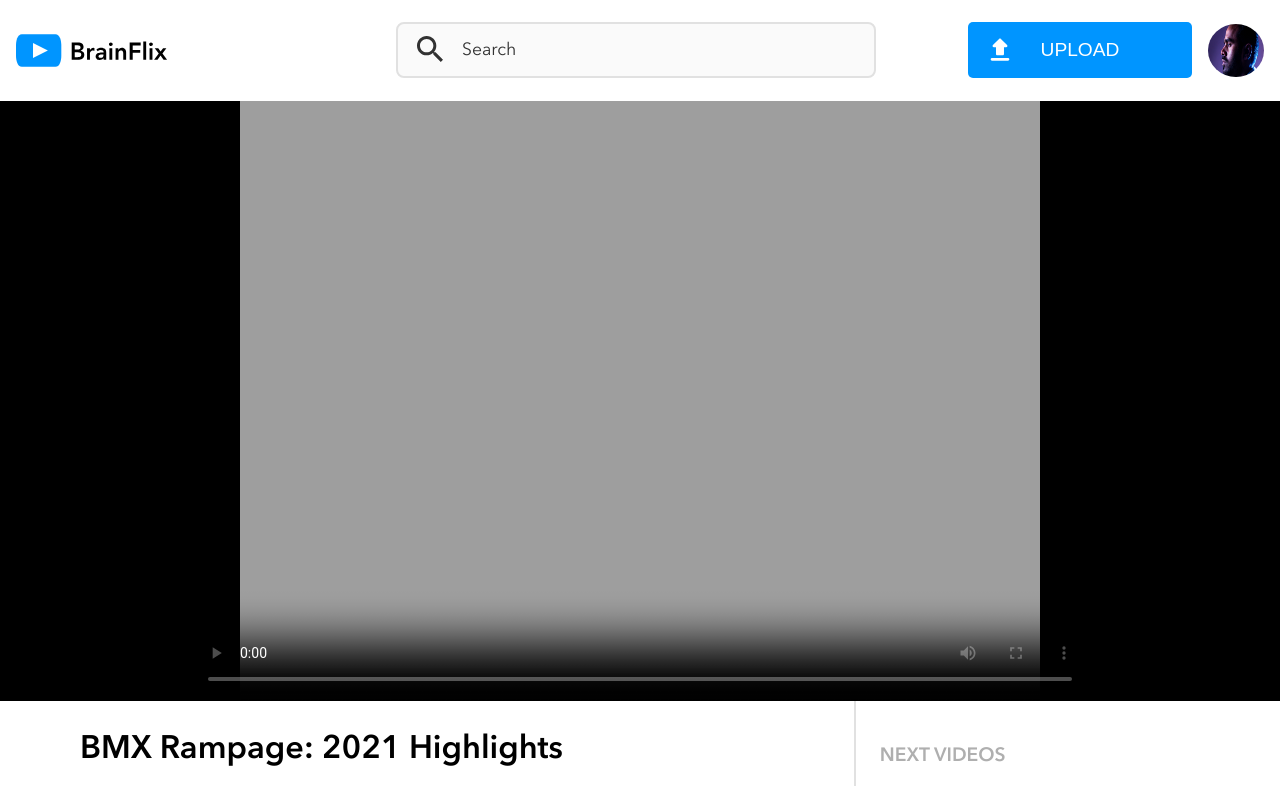
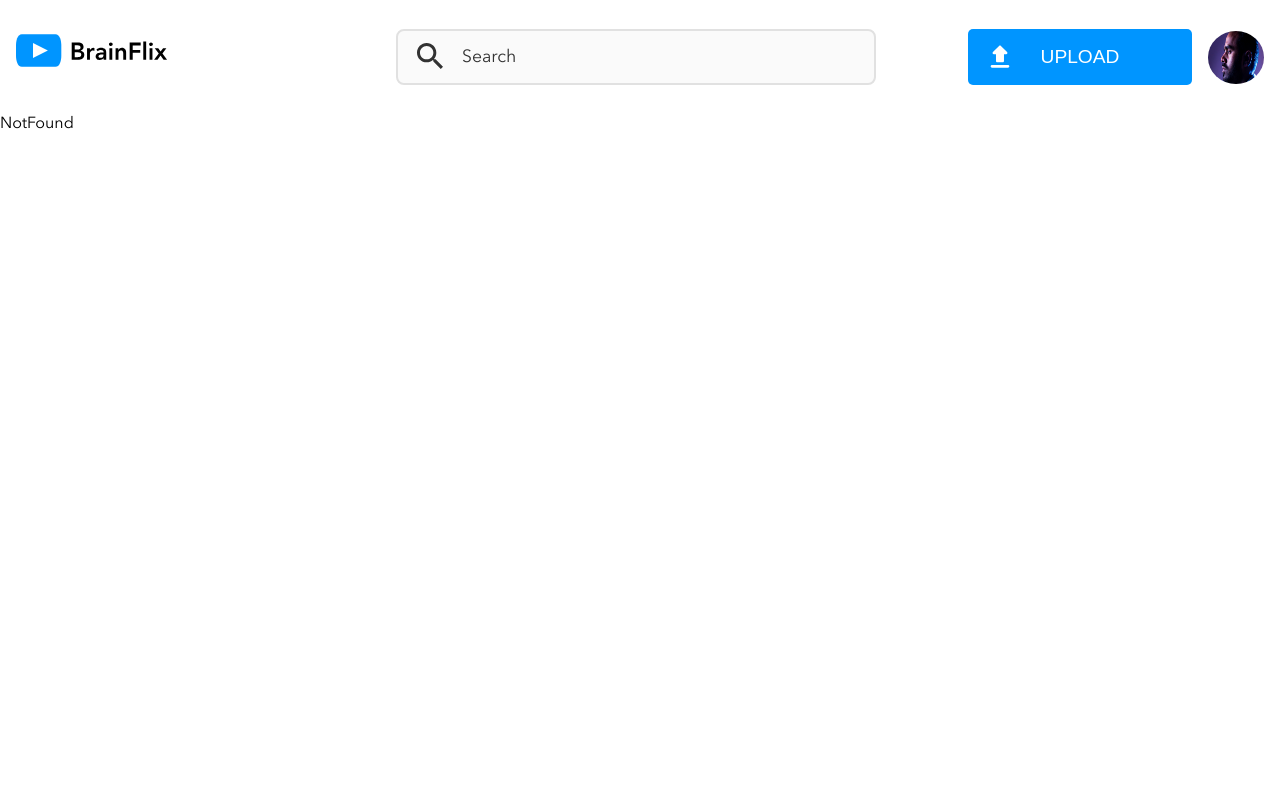
Before and after one commit to ZeidBsaibes/zeid-bsaibes-brainflix, a React (Create React App) app: page /videos/1 in a window 1280 px wide. Shown: the top 786 px of the page. Built offline with nearby package versions, Linux system fonts and the light colour scheme; grey boxes are pictures that could not be loaded.

Commit message:
add homepage and 404 page routes

```diff
--- a/src/App.jsx
+++ b/src/App.jsx
@@ -4,7 +4,10 @@ import Header from "./components/Header/Header";
 import Player from "./components/Player/Player";
 import { videoDetails } from "./assets/data/video-details";
 import { useState } from "react";
+import { BrowserRouter, Routes, Route } from "react-router-dom";
 import fetchVideos from "./scripts/utils/fetch-videos";
+import HomePage from "./pages/HomePage/HomePage";
+import NotFound from "./pages/NotFound/NotFound";
 
 function App() {
   const [videos, setVideos] = useState(videoDetails);
@@ -32,14 +35,23 @@ function App() {
 
   return (
     <>
-      <Header />
-      <Player activeVideoObject={activeVideoObject} />
-      <Below
-        videos={videos}
-        updateActiveVideo={updateActiveVideo}
-        activeVideoObject={activeVideoObject}
-        activeVideoId={activeVideoId}
-      />
+      <BrowserRouter>
+        <Header />
+        <Routes>
+          <Route
+            path="/"
+            element={
+              <HomePage
+                activeVideoObject={activeVideoObject}
+                videos={videos}
+                updateActiveVideo={updateActiveVideo}
+                activeVideoId={activeVideoId}
+              />
+            }
+          ></Route>
+          <Route path="*" element={<NotFound />}></Route>
+        </Routes>
+      </BrowserRouter>
     </>
   );
 }
--- a/src/components/HeaderLogo/HeaderLogo.jsx
+++ b/src/components/HeaderLogo/HeaderLogo.jsx
@@ -1,11 +1,15 @@
 import React from "react";
 import "./HeaderLogo.scss";
 import Logo from "../../assets/logo/BrainFlix-logo.svg";
+import { Link } from "react-router-dom";
+import HomePage from "../../pages/HomePage/HomePage";
 
 function HeaderLogo() {
   return (
     <div className="headerlogo">
-      <img className="headerlogo__image" src={Logo} alt="BrainFlix Logo" />
+      <Link to="/">
+        <img className="headerlogo__image" src={Logo} alt="BrainFlix Logo" />
+      </Link>
     </div>
   );
 }
--- /dev/null
+++ b/src/pages/HomePage/HomePage.jsx
@@ -0,0 +1,25 @@
+import React from "react";
+import Header from "../../components/Header/Header";
+import Player from "../../components/Player/Player";
+import Below from "../../components/Below/Below";
+
+function HomePage({
+  activeVideoObject,
+  videos,
+  updateActiveVideo,
+  activeVideoId,
+}) {
+  return (
+    <>
+      <Player activeVideoObject={activeVideoObject} />
+      <Below
+        videos={videos}
+        updateActiveVideo={updateActiveVideo}
+        activeVideoObject={activeVideoObject}
+        activeVideoId={activeVideoId}
+      />
+    </>
+  );
+}
+
+export default HomePage;
--- /dev/null
+++ b/src/pages/NotFound/NotFound.jsx
@@ -0,0 +1,7 @@
+import React from "react";
+
+function NotFound() {
+  return <div>NotFound</div>;
+}
+
+export default NotFound;
```
